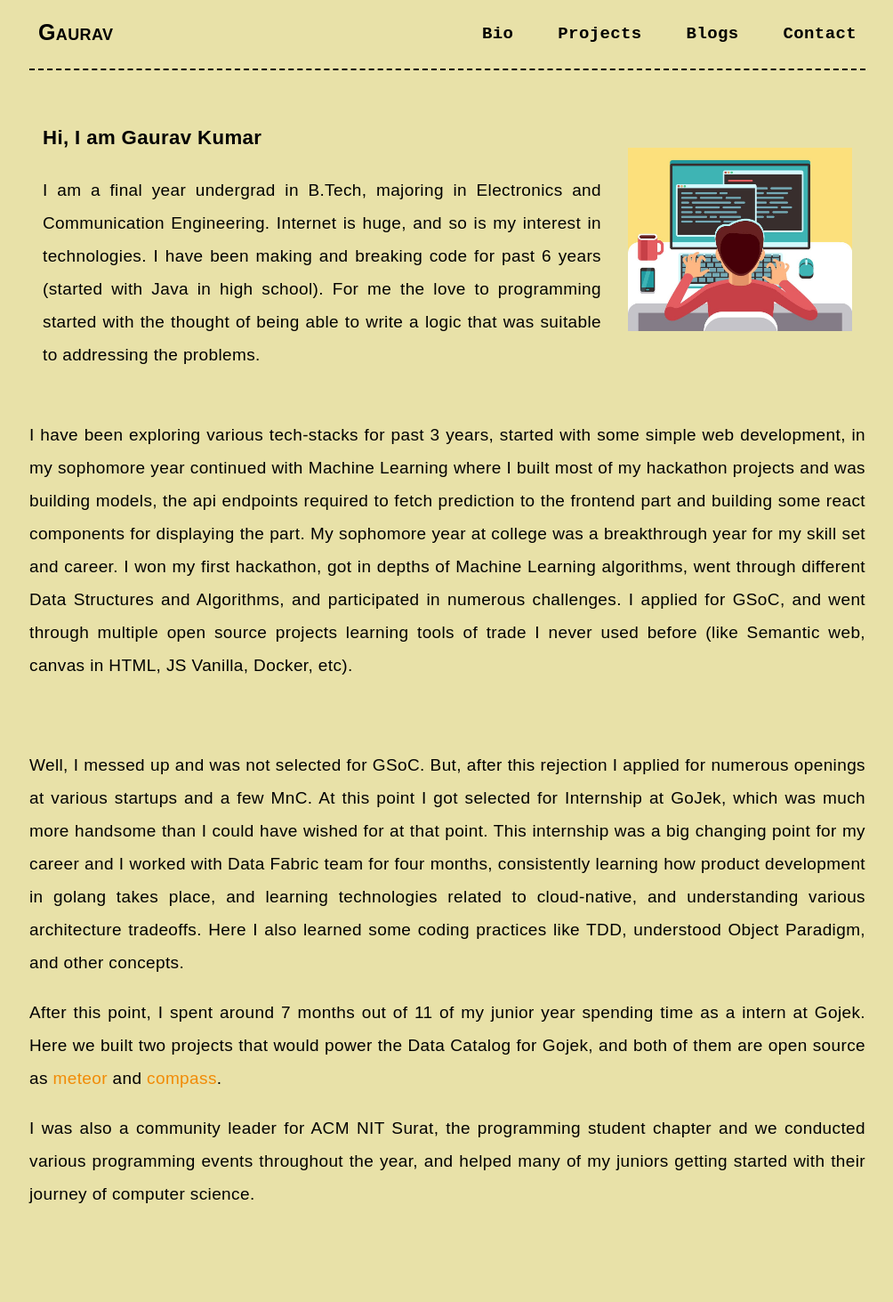
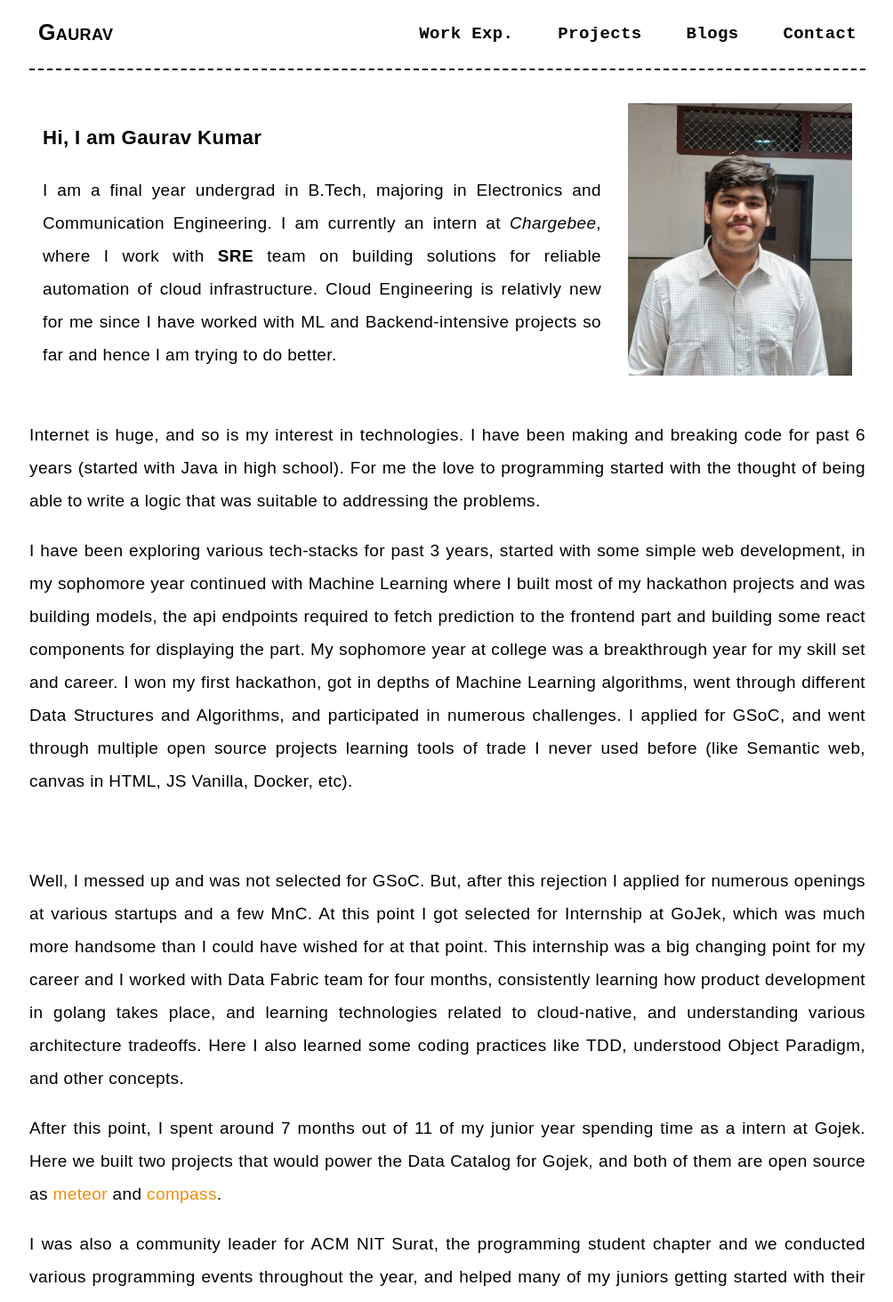
Before and after one commit to GrayFlash/portfolio, a Next.js app: page / in a window 1280 px wide. Shown: the top 1463 px of the page at 89% size, without its empty margins (137-1141 px from the left). Before the commit the page ends 1429 px from the top, so only its background shows below. Built offline with nearby package versions, Linux system fonts and the light colour scheme.

Commit message:
feat: update bio, add hackathon-exp

```diff
--- a/pages/bio.js
+++ b/components/bio.js
@@ -1,5 +1,5 @@
 import Head from 'next/head'
-import Header from '../components/header';
+import Header from './header';
 
 export default function Bio() {
     return (
--- a/components/header.js
+++ b/components/header.js
@@ -9,9 +9,9 @@ export default function Header() {
     <div className="header">
       <Link href="/"><a className="header_name">Gaurav</a></Link>
       <div className="navbar">
-        <Link href="/bio"><a className={router.pathname == "/bio" ? "active" : ""}>Bio</a></Link>
-        <Link href="/projects"><a className={router.pathname == "/posts" ? "active" : ""}>Projects</a></Link>
-        <Link href="/blogs"><a className={router.pathname == "/talks" ? "active" : ""}>Blogs</a></Link>
+        <Link href="/work-exp"><a className={router.pathname == "/work-exp" ? "active" : ""}>Work Exp.</a></Link>
+        <Link href="/projects"><a className={router.pathname == "/projects" ? "active" : ""}>Projects</a></Link>
+        <Link href="/blogs"><a className={router.pathname == "/blogs" ? "active" : ""}>Blogs</a></Link>
         <Link href="/contact"><a className={router.pathname == "/contact" ? "active" : ""}>Contact</a></Link>
       </div>
     </div>
--- a/components/social-links.js
+++ b/components/social-links.js
@@ -23,6 +23,7 @@ export default function SocialLinks() {
 
     function iconLinkGenerator(name, link, index) {
         return (
+            // <div>
         <a key={index} href={link} target="_blank" rel="noreferrer noopener">
             <img
             src={`https://s2.svgbox.net/social.svg?ic=${name}&color=${
@@ -31,10 +32,11 @@ export default function SocialLinks() {
             className="social-icons"
             />
         </a>
+        // {/* </div> */}
         )
     }
     return (
-        <div className="socials">
+        <div className="socials-links">
         {linkList.map((link, index) =>
             iconLinkGenerator(iconList[index], link, index),
         )}
--- a/pages/contact.js
+++ b/pages/contact.js
@@ -22,8 +22,9 @@ export default function Contact() {
                 <h3>Feel free to get in touch</h3>
                 <p>I am into open-source projects, participating in a hackathon, coding contests, watching anime/series, and discussing various opportunities in tech.
                     If you have something we can discuss together, any opportunity that may excite me, or if there is something I can help you with, feel free to reach out.
-                    You can either send an <a href='mailto:gk74533@gmail.com'>email</a> or reach out on any of my social handle:
+                    You can either send an <a href='mailto:gk74533@gmail.com'>email</a> or reach out on any of my social handle.
                 </p>
+                <br/>
                 <SocialLinks/>
             </div>
         </div>
--- a/pages/index.js
+++ b/pages/index.js
@@ -21,18 +21,24 @@ export default function Home() {
             <h3>Hi, I am Gaurav Kumar</h3>
             <p>
               I am a final year undergrad in B.Tech, majoring in Electronics and Communication
-              Engineering. Internet is huge, and so is my interest in technologies. I have been making
-              and breaking code for past 6 years (started with Java in high school).
-              For me the love to programming started with the thought of being able to write a logic
-              that was suitable to addressing the problems.
+              Engineering. I am currently an intern at <i>Chargebee</i>, where I work with
+              <b> SRE</b> team on building solutions for reliable automation of cloud
+              infrastructure. Cloud Engineering is relativly new for me since I have worked with
+              ML and Backend-intensive projects so far and hence I am trying to do  better.
             </p>
           </div>
           <div className='column right'>
-          <img className="home-image" width="100%" src="/young-programmer-yellow-bg.jpeg" alt="Gaurav Kumar" />
+          <img className="home-image" width="100%" src="/dept_formal_gk.jpeg" alt="Gaurav Kumar" />
           </div>
         </div>
 
         <div className='row-text'>
+          <p>
+            Internet is huge, and so is my interest in technologies. I have been making
+            and breaking code for past 6 years (started with Java in high school).
+            For me the love to programming started with the thought of being able to write a logic
+            that was suitable to addressing the problems.
+          </p>
           <p>
             I have been exploring various tech-stacks for past 3 years, started with some simple web development,
             in my sophomore year continued with Machine Learning where I built most of my hackathon projects and
@@ -61,8 +67,18 @@ export default function Home() {
           <p>
             I was also a community leader for ACM NIT Surat, the programming student chapter and we conducted various
             programming events throughout the year, and helped many of my juniors getting started with their journey of
-            computer science.
+            computer science. A key highlight around my tenure here was organising hackathon named Hack DotSlash.
+            This hackathon is quite close to my heart, and I have been rejected here as a participant, only to
+            win it's next edition, then become it's lead organizer and mentor it in the 6th edition. And this 4 year
+            association taught me a lot stuff about people, dev-community, devrels and organisations.
           </p>
+          <p>
+            Well, this should give some insight about me and the kind of things I build.
+            Feel free to checkout other section of my website as well, and thanks for visiting!
+          </p>
+          <br/>
+          <br/>
+          <br/>
         </div>
         <div className='row'>
           {/* TODO: add tech-stack */}
--- a/styles/globals.css
+++ b/styles/globals.css
@@ -8,7 +8,7 @@ body {
   letter-spacing: 0.02em;
   font-family: sans-serif;
   font-weight: 400;
-  background-color: rgb(232, 225, 168);
+  background-color: rgb(255, 255, 255);
 }
 
 a {
@@ -123,6 +123,10 @@ a:hover {
   margin-left: 0;
 }
 
+.socials-links {
+  margin-left: 30%;
+}
+
 .socials img {
   padding: 15px;
   border-radius: 5px;
@@ -141,7 +145,18 @@ a:hover {
   .home-image {
     max-height: 400px;
   }
+
+  .socials-links {
+    margin-left: 25%;
+  }
 }
+
+@media (max-width: 400px) {
+  .socials-links {
+    margin-left: 13%;
+  }
+}
+
 
 .card__blog{
   color: black;
```
Also changed, not shown: pages/work-exp.js (added, +20 -0 lines), public/dept_formal_gk.jpeg (added), 1 other file (tests, documents, lock files or other folders).
